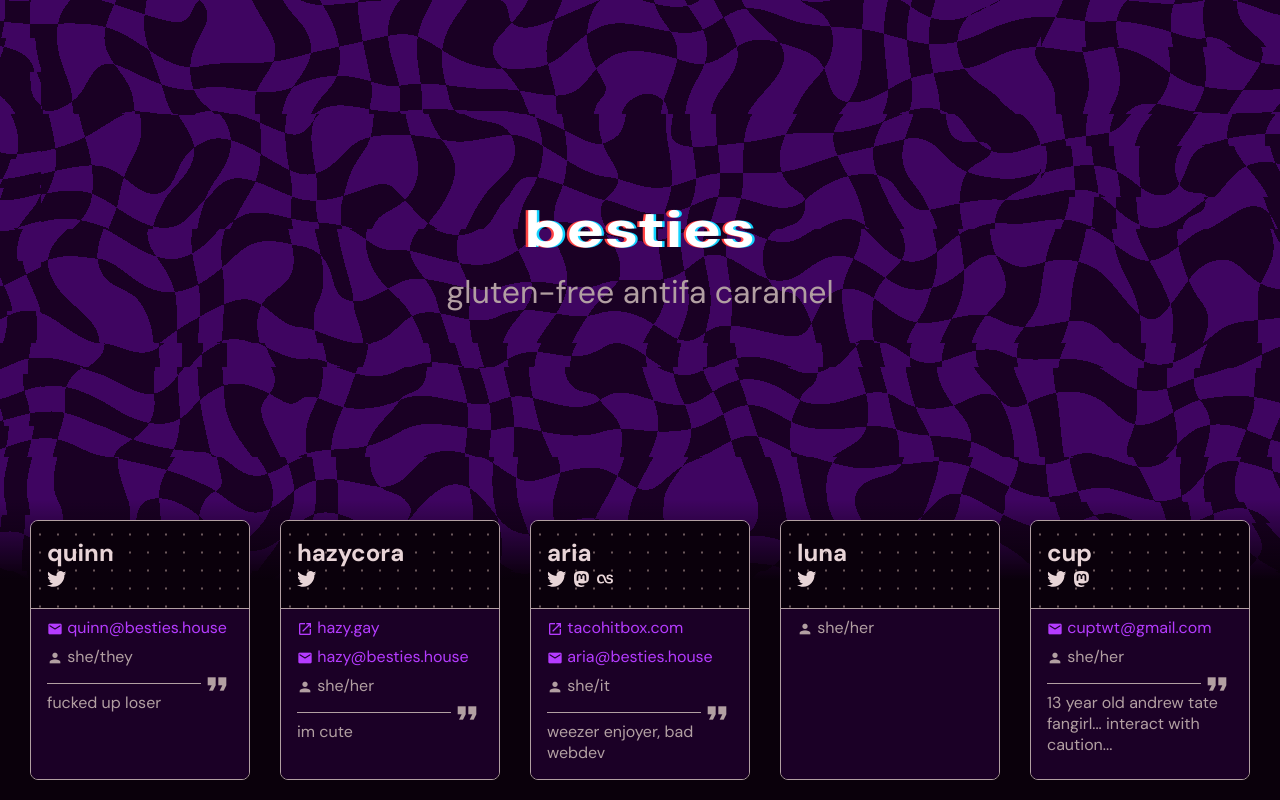
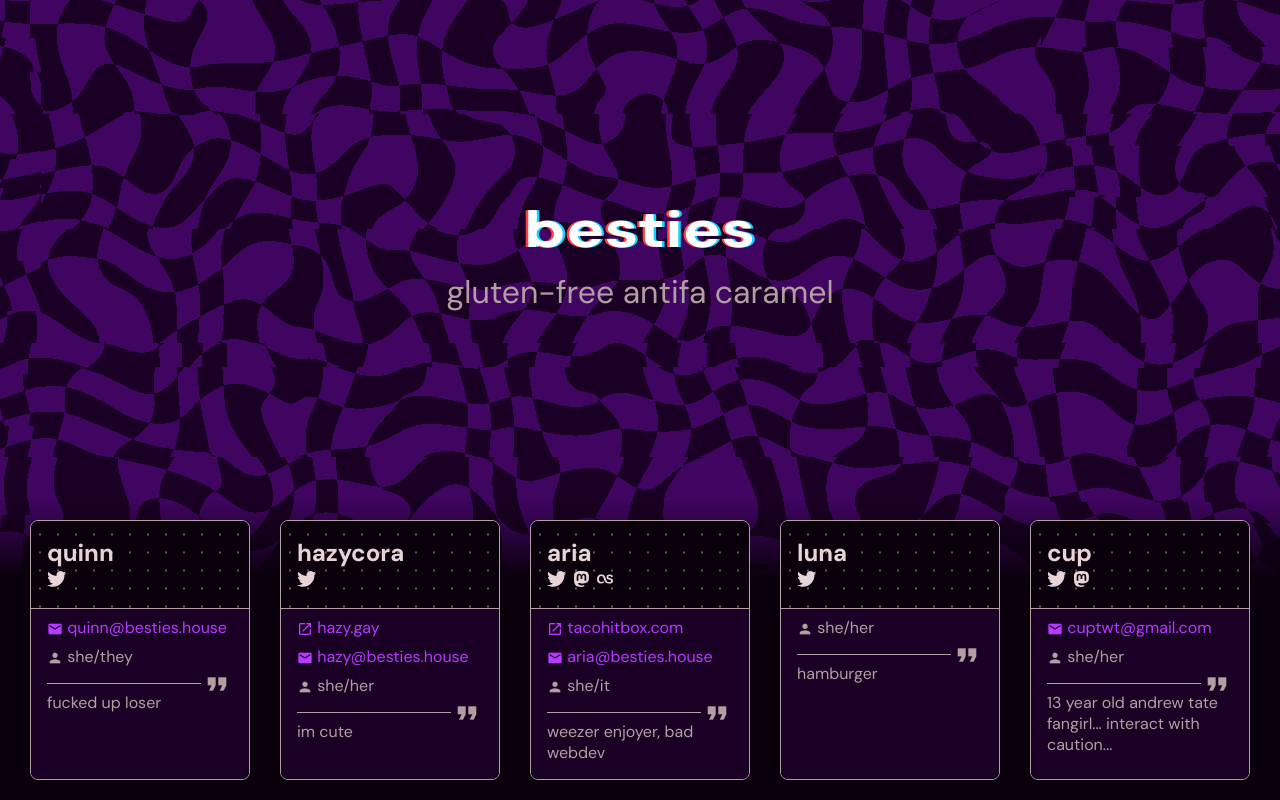
Before and after one commit to bestiesgc/besties.house, a SvelteKit app: page / in a window 1280 px wide. Built offline with nearby package versions, Linux system fonts and the light colour scheme.

Commit message:
add luna's bio

```diff
--- a/src/routes/+page.svelte
+++ b/src/routes/+page.svelte
@@ -41,6 +41,7 @@
                 twitter: '765711397820989440'
             },
             pronouns: 'she/her',
+            bio: 'hamburger'
         },
         {
             name: 'cup',
```
